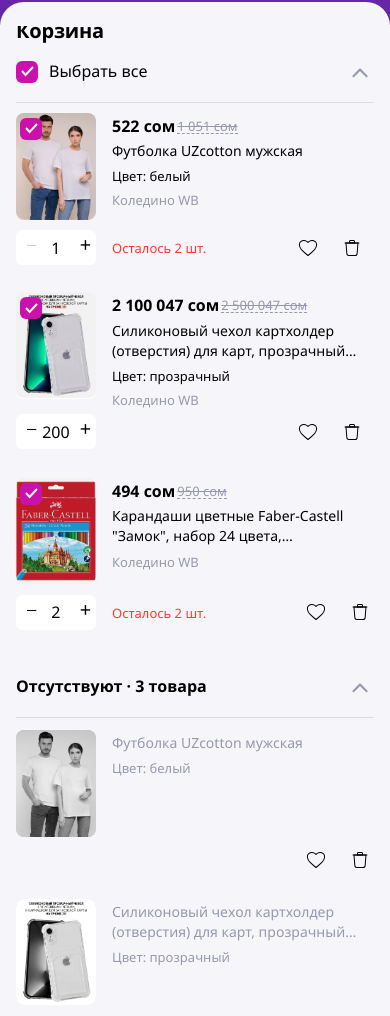
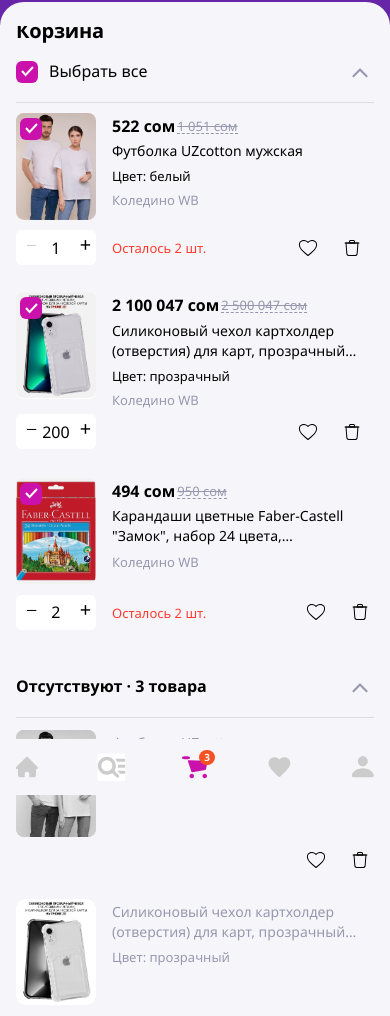
Before and after one commit to lisichkin1/L0-WB, a plain HTML site: page index.html in a window 390 px wide. Shown: the part 55-1071 px from the top of the page. Drawn offline with Linux system fonts and the light colour scheme.

Commit message:
fix:change the menu position

```diff
--- a/style.css
+++ b/style.css
@@ -1507,6 +1507,11 @@
   }
   .nav__mobile {
     display: block;
+    position: fixed;
+    left: 0;
+    bottom: -6px;
+    z-index: 20;
+    width: 100%;
   }
 }
 @media (max-width: 550px) {
@@ -1727,7 +1732,7 @@
     width: 22px;
   }
   .footer {
-    padding: 47px 0 0 0;
+    padding: 47px 0 47px 0;
   }
   .form__delivery__text__popup__first {
     top: -60px;
```
